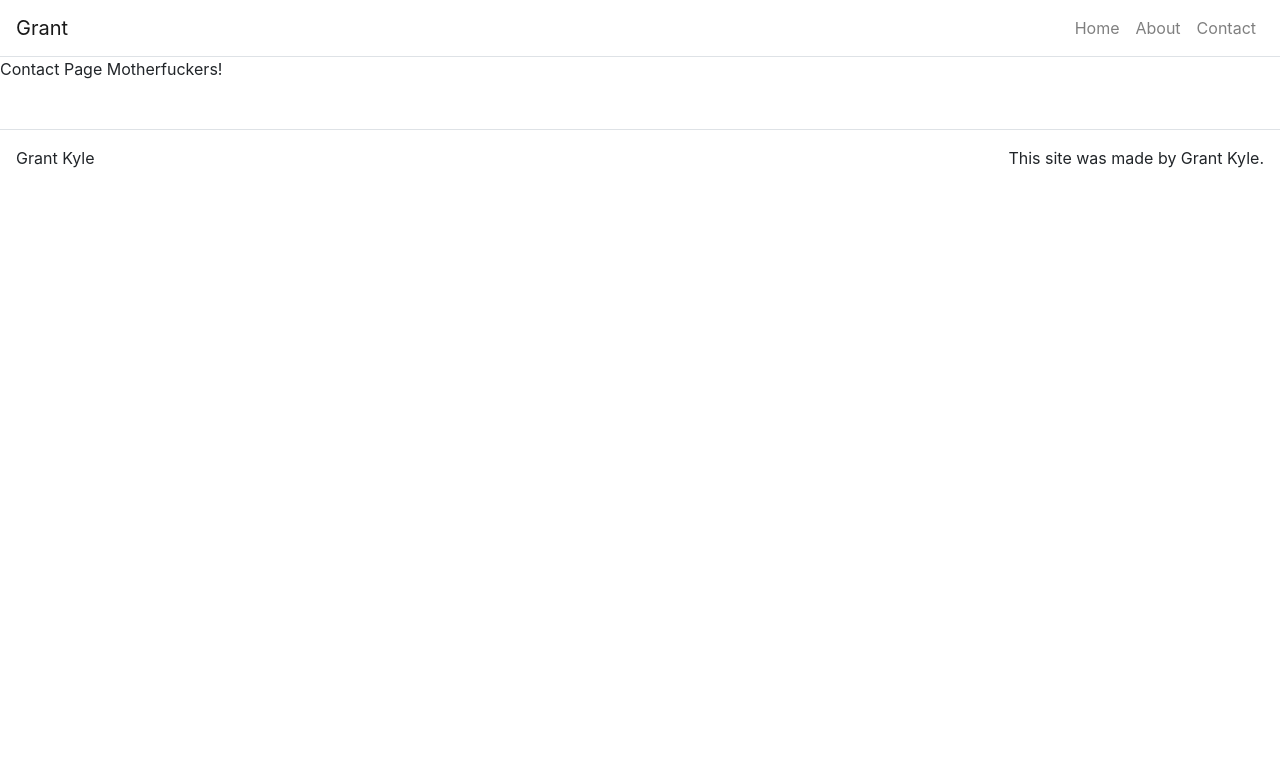
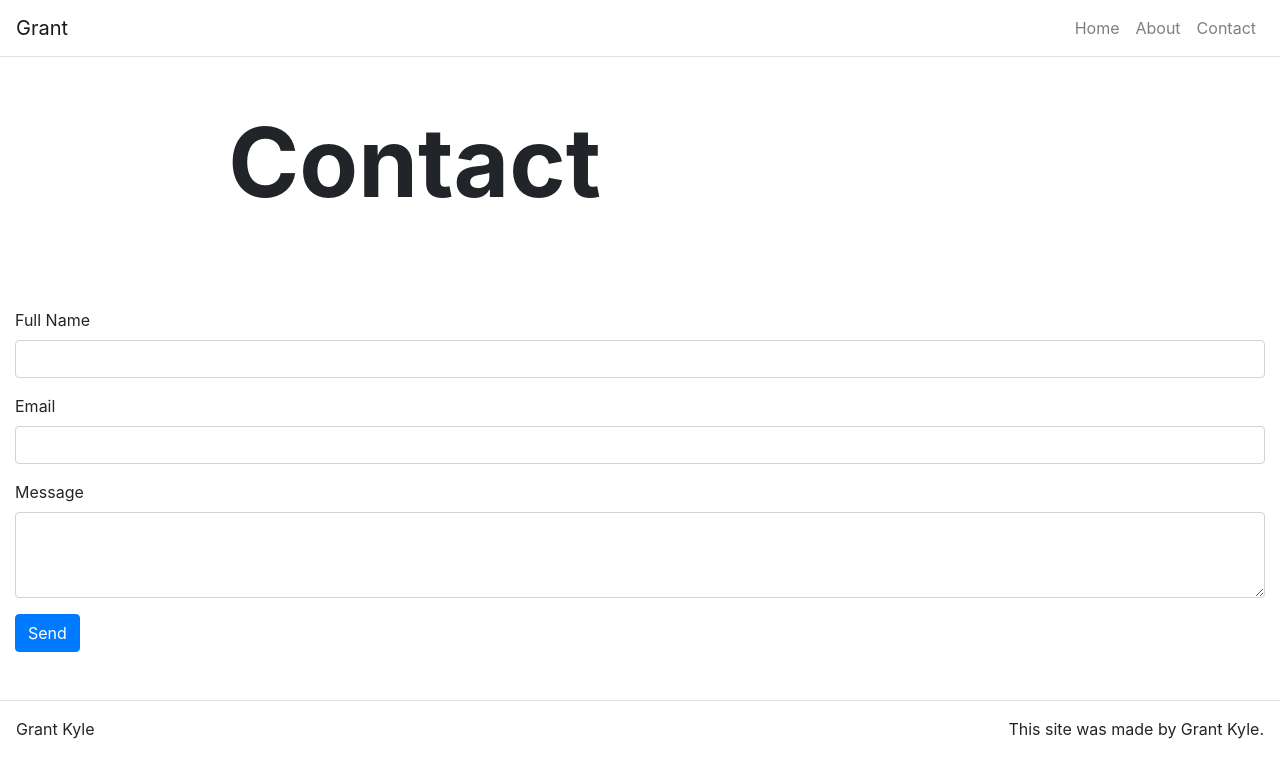
Before and after one commit to grantkyle/React_Portfolio, a React (Create React App) app: page /contact in a window 1280 px wide. Shown: the top 778 px of the page. Built offline with nearby package versions, Linux system fonts and the light colour scheme.

Commit message:
contact form

```diff
--- a/package.json
+++ b/package.json
@@ -6,6 +6,7 @@
     "@testing-library/jest-dom": "^4.2.4",
     "@testing-library/react": "^9.5.0",
     "@testing-library/user-event": "^7.2.1",
+    "axios": "^0.19.2",
     "bootstrap": "^4.4.1",
     "react": "^16.13.1",
     "react-bootstrap": "^1.0.0",
--- a/src/index.css
+++ b/src/index.css
@@ -37,3 +37,7 @@
   font-size: 16px;
   margin: 0px;
 }
+
+.success-msg {
+
+}
--- a/src/pages/ContactPage.js
+++ b/src/pages/ContactPage.js
@@ -1,11 +1,89 @@
 import React from 'react';
 
-function ContactPage (props) {
+import Form from 'react-bootstrap/Form';
+import Button from 'react-bootstrap/Button';
 
-    return(
-    <p>Contact Page Motherfuckers!</p>
-    );
+import Hero from '../components/Hero';
+import Content from '../components/Content';
+
+class ContactPage extends React.Component {
+
+    constructor(props) {
+        super(props);
+        this.state = {
+            name: '',
+            email: '',
+            message: '',
+            disabled: false,
+            emailSent: null,
+
+        }
+    }
+
+    handleChange = (event) => {
+
+        const target = event.target;
+        const value = target.type === 'checkbox' ? target.checked : target.value;
+        const name = target.name;
+
+        this.setState({
+            [name]: value
+        })
+    }
+
+    handleSubmit = (event) => {
+       event.preventDefault();
+
+       this.setState ({
+           disabled: true
+       });
+    }
+
+    render() {
+        return (
+            <div>
+                <Hero title={this.props.title} />
+
+                <Content>
+                    <Form onSubmit={this.handleSubmit}>
+                        <Form.Group>
+                            <Form.Label htmlFor="full-name">
+                                Full Name
+                            </Form.Label>
+                            <Form.Control id="full-name" name="name" type="text" value={this.state.name} onChange={this.handleChange} />
+                        </Form.Group>
+
+                        <Form.Group>
+                            <Form.Label htmlFor="email">
+                                Email
+                            </Form.Label>
+                            <Form.Control id="email" name="email" type="email" value={this.state.email} onChange={this.handleChange} />
+                        </Form.Group>
+
+                        <Form.Group>
+                            <Form.Label htmlFor="message">
+                                Message
+                            </Form.Label>
+                            <Form.Control id="message" name="message" as="textarea" rows="3" value={this.state.message} onChange={this.handleChange} />
+                        </Form.Group>
+
+                        <Button className="d-inline-block" variant="primary" type="submit" disabled={this.state.disabled}>
+                            Send
+                        </Button>
+
+                        {this.state.emailSent === true && <p className="d-inline success-msg">Email Sent</p>}
+                        {this.state.emailSent === false && <p className="d-inline err-msg">Email Not Sent</p>}
+                    </Form>
+                </Content>
+            </div>
+
+        );
+    }
+
+
+
 
 }
 
+
 export default ContactPage;
```
Also changed, not shown: 1 other file (tests, documents, lock files or other folders).
